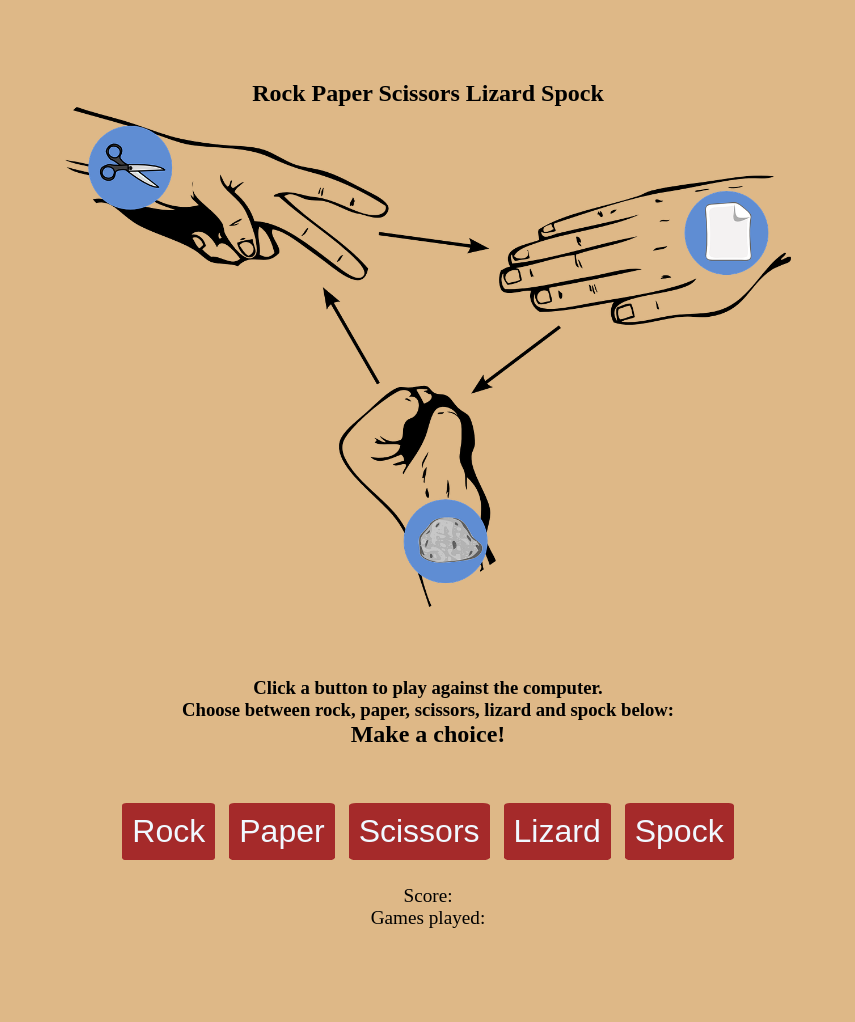
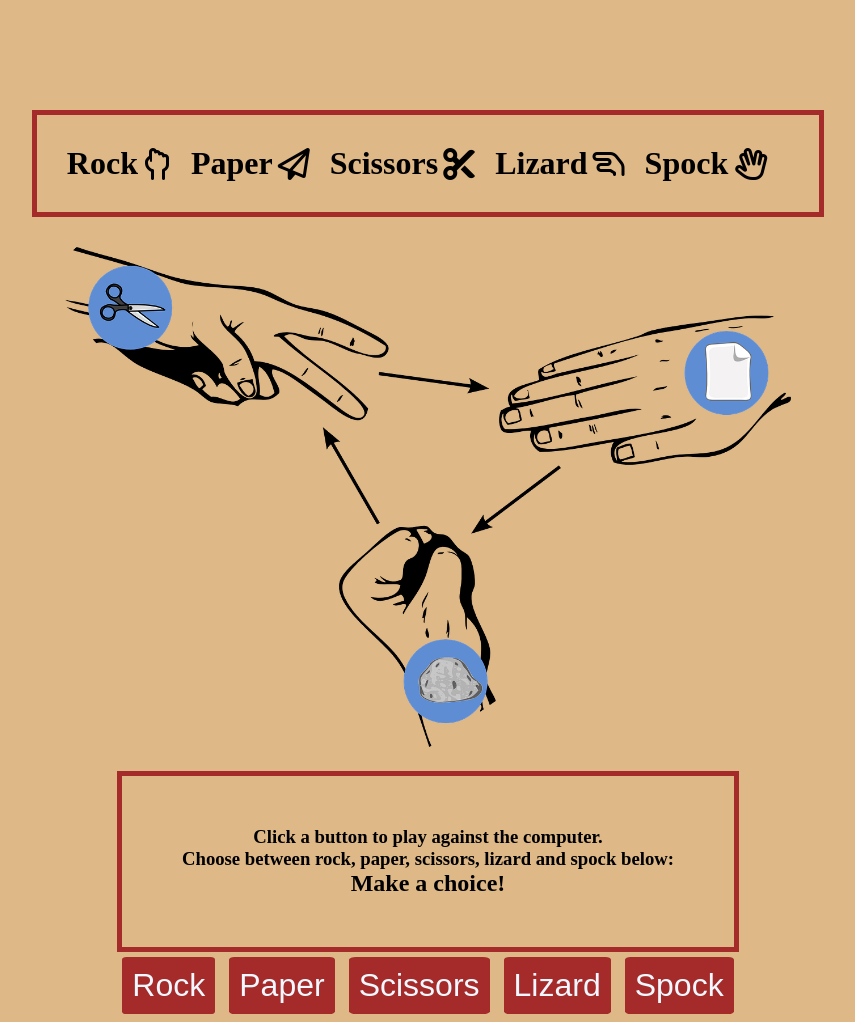
Before and after one commit to M00setheM1ghty/project2-rpsls, a plain HTML site: page index.html in a window 1280 px wide. Shown: the top 1022 px of the page, without its empty margins (212-1067 px from the left). Before the commit the page ends 989 px from the top, so only its background shows below. Drawn offline with Linux system fonts and the light colour scheme.

Commit message:
added icons and styling

```diff
--- a/assets/css/styles.css
+++ b/assets/css/styles.css
@@ -31,7 +31,15 @@ body {
 
 img {
     height: 500px;
-
+}
+h1 {
+    padding: 30px;
+    margin: 30px;
+    font-size: 2rem;
+    border: 5px solid brown;
+    display: flex;
+    justify-content: center;
+    align-items: center;
 }
 
 /* game section styling */
@@ -42,6 +50,7 @@ img {
     display: flex;
     justify-content: center;
     padding: 50px;
+    border: 5px solid brown;
 }
 
 /* buttons styling */
@@ -58,3 +67,8 @@ img {
     padding-top: 20px;
     font-size: 1.2rem;
 }
+/* fonte awesome icons styling */
+i {
+    padding-right: 20px;
+    padding-left: 5px;
+}
--- a/index.html
+++ b/index.html
@@ -4,16 +4,23 @@
 <head>
     <meta charset="UTF-8">
     <meta name="viewport" content="width=device-width, initial-scale=1.0">
+    <meta name="description" content="play Rock Paper Scissors against the computer">
+    <meta name="keywords" content="fun game, rock paper scissors, versus computer">
+    <link rel='stylesheet' href="./assets/css/styles.css">
+    <link href="script.js" defer>
+    <script src="https://kit.fontawesome.com/83c8870d31.js" crossorigin="anonymous" defer></script>
     <title>Rock Paper Scissors Lizard Spock</title>
-    <link rel='stylesheet' href="assets/css/styles.css">
-    <link href="script.js" defer>
 
 <body>
     <div class="container">
         <!-- top section with header and game image -->
         <section class="top-section">
-            <h1>Rock Paper Scissors Lizard Spock</h1>
-            <img src="assets/images/rps_banner.webp" alt="shows three hands doing rock paper scissors">
+            <h1>Rock <i class="fa-regular fa-hand-back-fist"></i></i></i> Paper<i class="fa-regular fa-paper-plane"></i>
+                Scissors<i class="fa-sharp fa-solid fa-scissors"></i> Lizard<i
+                    class="fa-regular fa-hand-lizard"></i></i> Spock<i class="fa-regular fa-hand-spock"></i></h1>
+            <div id="img-div">
+                <img src="assets/images/rps_banner.webp" alt="shows three hands doing rock paper scissors">
+            </div>
         </section>
         <!-- game section with description and game elements -->
         <section class="game-section">
```
